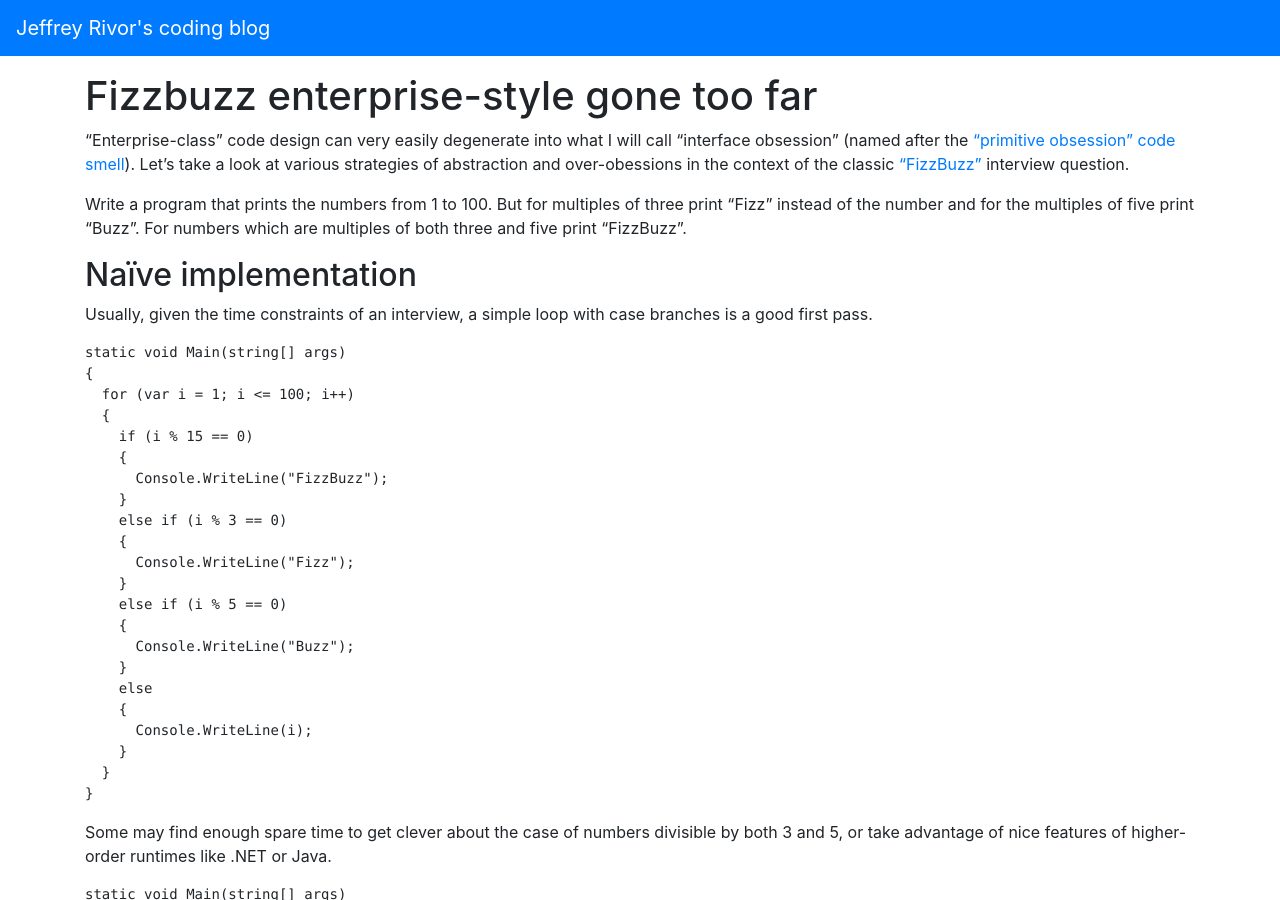
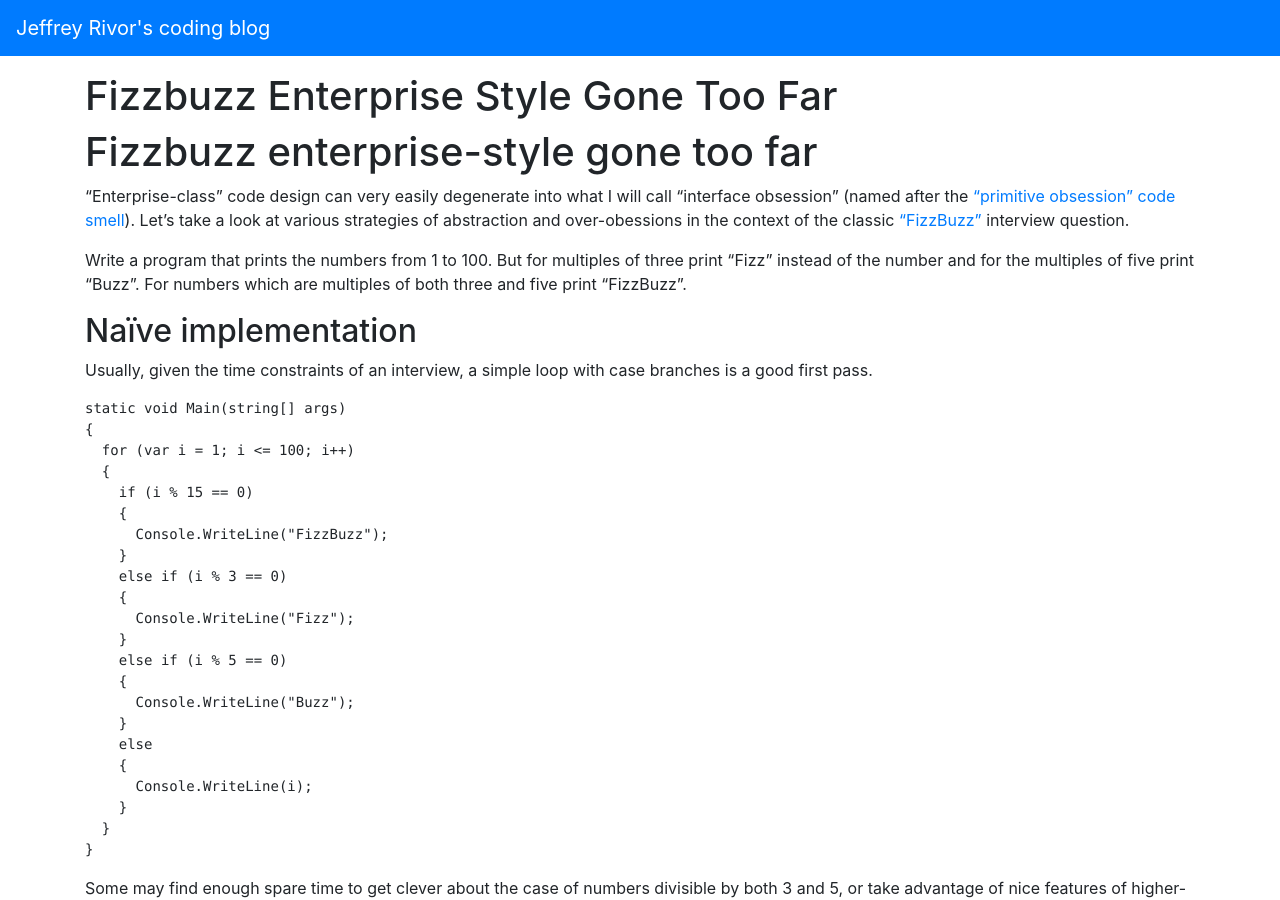
Before and after one commit to jeffreyrivor/jeffreyrivor.github.io, a Jekyll site: the page built from _posts/2020-05-24-fizzbuzz-enterprise-style-gone-too-far.md, in a window 1280 px wide and 900 px high. Built offline with Jekyll 4.4.1, drawn with Linux system fonts in a browser that asks for light colours; part of the change alters nothing that is shown.

Commit message:
Asthetic markdown changes

````diff
--- a/_posts/2020-05-24-fizzbuzz-enterprise-style-gone-too-far.md
+++ b/_posts/2020-05-24-fizzbuzz-enterprise-style-gone-too-far.md
@@ -1,7 +1,8 @@
 ---
-title: "Fizzbuzz enterprise-style gone too far"
 date: 2020-05-24 01:30:00 -0700
 ---
+# Fizzbuzz enterprise-style gone too far
+
 "Enterprise-class" code design can very easily degenerate into what I will call "interface obsession"
 (named after the ["primitive obsession" code smell](https://blog.codinghorror.com/code-smells/)). Let's
 take a look at various strategies of abstraction and over-obessions in the context of the classic
@@ -12,6 +13,7 @@ take a look at various strategies of abstraction and over-obessions in the conte
 > For numbers which are multiples of both three and five print “FizzBuzz”.
 
 ## Naïve implementation
+
 Usually, given the time constraints of an interview, a simple loop with case branches is a good first pass.
 
 ```csharp
@@ -68,6 +70,7 @@ static void Main(string[] args)
 ```
 
 ## Going enterprise
+
 Now let's get this ready for enterpise use. Let's say another codebase wants to take a dependency on this
 functionality, so console output isn't suitable (and the console writing actually becomes the performance
 bottleneck at large iteration counts).
@@ -121,6 +124,7 @@ public class FizzBuzz : IFizzBuzz
 ```
 
 ### More parameterization
+
 With this interface being versatile and library use proliferating, now you're getting requests for more
 configurability. The biggest request is for different combinations of outputs for different integer
 multiples. Sounds like it's time to parameterize.
@@ -156,10 +160,12 @@ public class FizzBuzz : IFizzBuzz
 ```
 
 ### More abstraction
+
 At this point, you could easily get requests for more abstractions. Here's some examples and potential
 solutions to consider.
 
 #### Adding an object to contain the rules
+
 A single object is easier to configure in most dependency injection containers than sets, so an object that
 contains all the `DivisibleOutputRule` values makes sense.
 
@@ -176,6 +182,7 @@ public class DivisibleOutputRules : IEnumerable<DivisibleOutputRule>
 ```
 
 #### Adding a class instance factory
+
 Some would argue that a factory interface should be created for creating `FizzBuzz` instances. Maybe
 they're using ASP.NET Core and want the `DivisibleOutputRule` to come from request-lifetime
 [IOptionsSnapshot\<TOptions\>](https://docs.microsoft.com/en-us/aspnet/core/fundamentals/configuration/options?view=aspnetcore-3.1#reload-configuration-data-with-ioptionssnapshot)
@@ -230,6 +237,7 @@ public void ConfigureServices(IServiceCollection services)
 ```
 
 #### Interfaces for the divisibility rule objects
+
 Consumers may clamor for abstractions for `DivisibleOutputRule`, arguing for the ability to mock the
 object or replace it with their own implementations.
 
@@ -254,6 +262,7 @@ implement an interface that was literally just extracted from said POCO, just to
 arguments from the concrete to the interface.
 
 ## Less abstraction: radical reductionism
+
 Those more inclined toward functional-style programming have probably noticed this by now: why is there an
 interface or class at all? The `Generate` method is just LINQ! And you are absolutely right.
 
@@ -273,6 +282,7 @@ in enterprises all the time. However, there are benefits of having a class that
 will be covered in a future post.
 
 ## Next time: improving FizzBuzz performance for real enterprise scale
+
 There's still one big problem with all the designs for FizzBuzz above: they're computationally expensive per
 call. The LINQ version always loops through all the divisor checks and computes the default `int.ToString()`
 (even if it's unused). It's elegant and succinct, but intolerably slow when called in a hot path. The next
````
